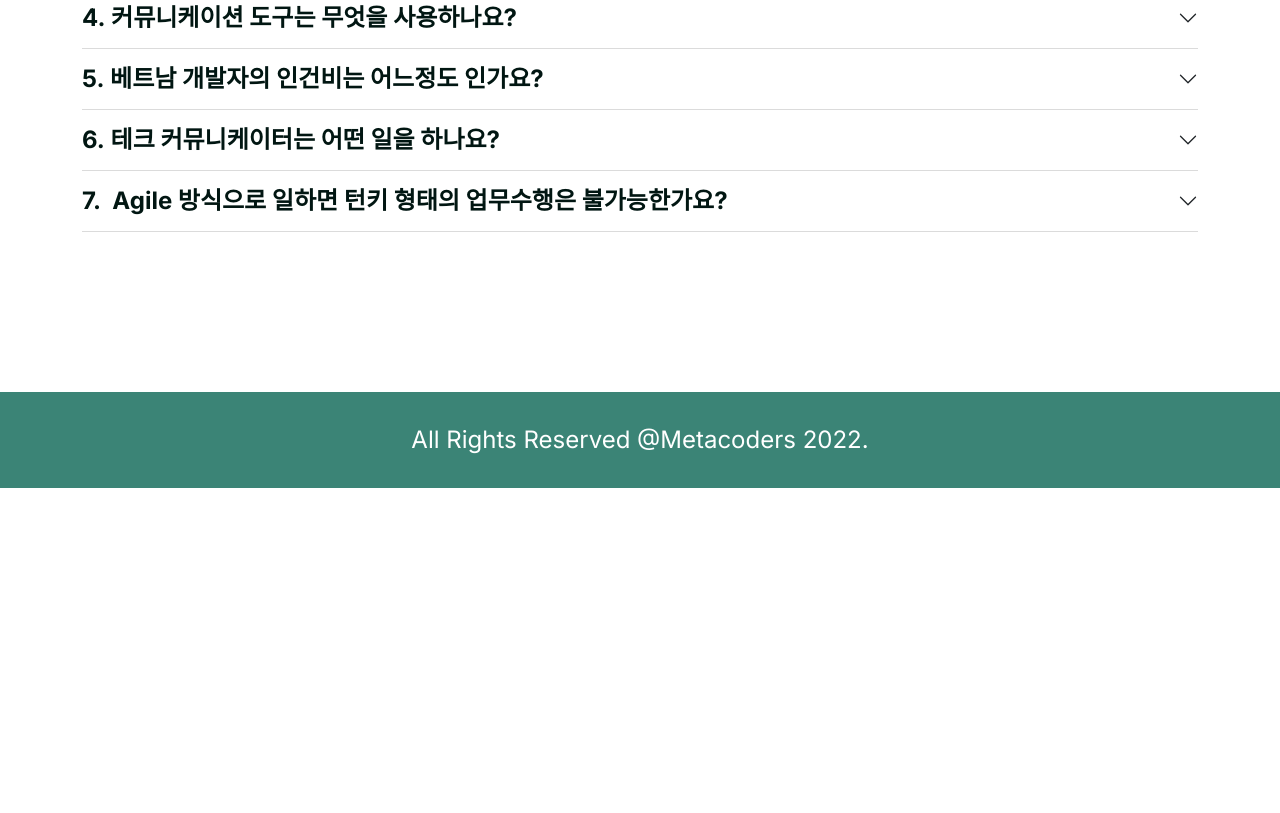
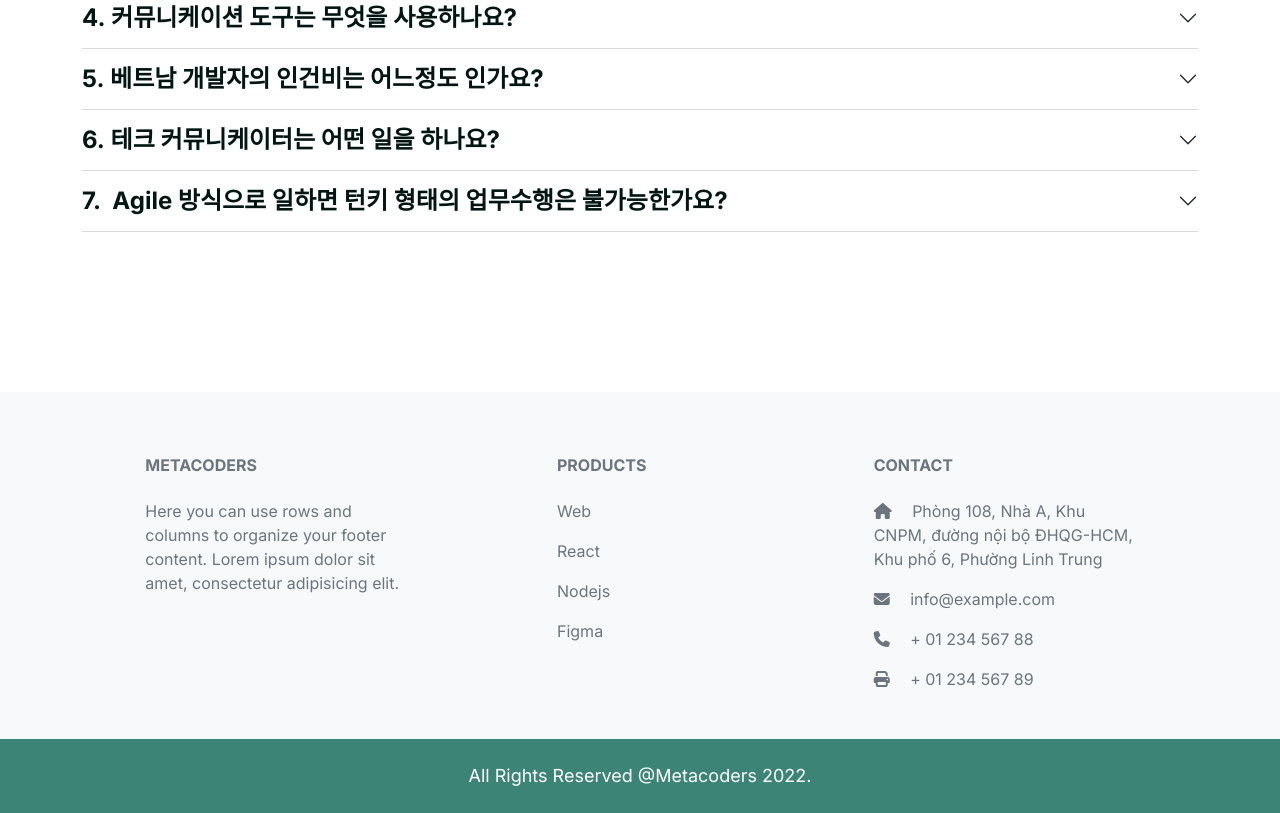
Before and after one commit to EricMetacoders/Metacoders_website, a plain HTML site: page public/index.html in a window 1280 px wide. Shown: the part 6087-6900 px from the top of the page. Before the commit the page ends 6575 px from the top, so only its background shows below. Drawn offline with nearby package versions, Linux system fonts and the light colour scheme; a script that the page names is missing.

Commit message:
update new footer

```diff
--- a/public/css/sale.css
+++ b/public/css/sale.css
@@ -513,12 +513,17 @@ p.from-them::after {
 /* SECTION 9 */
 .footer {
   height: 96px;
-  padding: 0;
 }
 
 .footer-text {
+  margin: 0;
+  font-style: normal;
+  font-weight: 500;
+  font-size: 18px;
+  line-height: 26px;
   color: #ffffff;
 }
+
 /* END SECTION 9 */
 /* SECTION 3 */
 #section-3 .card1 {
--- a/public/index.html
+++ b/public/index.html
@@ -885,7 +885,9 @@
         </div>
       </div>
     </div>
-    <!-- Footer-->
+
+    <!-- Footer Section-->
+<!--
     <footer
       class="container-fluid two-bg d-flex justify-content-center align-items-center footer"
     >
@@ -897,16 +899,62 @@
             <span class="d-block d-sm-inline"
               >All Rights Reserved @Metacoders 2022.</span
             >
-            <!--
-            <span class="d-none d-sm-inline">-</span>
-            <span class="d-block d-sm-inline">Privacy Policy</span>
-            <span class="d-none d-sm-inline">-</span>
-            <span class="d-block d-sm-inline">Terms of Services</span>
-            -->
           </p>
         </div>
       </div>
-    </footer>
+    </footer> -->
+
+        <!-- Footer -->
+        <footer class="text-center text-lg-start bg-light text-muted mt-5 pt-3">
+          <section class="">
+            <div class="container text-center text-md-start mt-5">
+              <div class="row mt-3" style="padding-bottom: 3rem;">
+                <div class="col-md-3 col-lg-4 col-xl-3 mx-auto mb-4">
+                  <h6 class="text-uppercase fw-bold mb-4">Metacoders</h6>
+                  <div class="">
+                    Here you can use rows and columns to organize your footer
+                    content. Lorem ipsum dolor sit amet, consectetur adipisicing
+                    elit.
+                  </div>
+                </div>
+                <div class="col-md-2 col-lg-2 col-xl-2 mx-auto mb-4">
+                  <h6 class="text-uppercase fw-bold mb-4">Products</h6>
+                  <div class="">
+                    <a href="#!" class="text-reset">Web</a>
+                  </div>
+                  <div class="pt-3">
+                    <a href="#!" class="text-reset">React</a>
+                  </div>
+                  <div class="pt-3">
+                    <a href="#!" class="text-reset">Nodejs</a>
+                  </div>
+                  <div class="pt-3">
+                    <a href="#!" class="text-reset">Figma</a>
+                  </div>
+                </div>
+                <div class="col-md-4 col-lg-3 col-xl-3 mx-auto mb-md-0 mb-4">
+                  <h6 class="text-uppercase fw-bold mb-4">Contact</h6>
+                  <div class=""><i class="fas fa-home me-3"></i>
+                    Phòng 108, Nhà A, Khu CNPM, đường nội bộ ĐHQG-HCM, Khu phố 6, Phường Linh Trung</div>
+                  <div class="pt-3">
+                    <i class="fas fa-envelope me-3"></i>
+                    info@example.com
+                  </div >
+                  <div class="pt-3"><i class="fas fa-phone me-3"></i> + 01 234 567 88</div>
+                  <div class="pt-3"><i class="fas fa-print me-3"></i> + 01 234 567 89</div>
+                </div>
+              </div>
+            </div>
+          </section>
+          <div
+            class="d-flex justify-content-center two-bg p-4">
+            <p class="footer-text d-flex flex-column justify-content-center align-items-center d-sm-inline" >
+              <span class="d-block d-sm-inline"
+                >All Rights Reserved @Metacoders 2022.</span >
+            </p>
+          </div>
+        </footer>
+
     <!-- Optional JavaScript; choose one of the two! -->
     <!-- Option 1: jQuery and Bootstrap Bundle (includes Popper) -->
     <script src="//ajax.googleapis.com/ajax/libs/jquery/1.10.2/jquery.min.js"></script>
```
